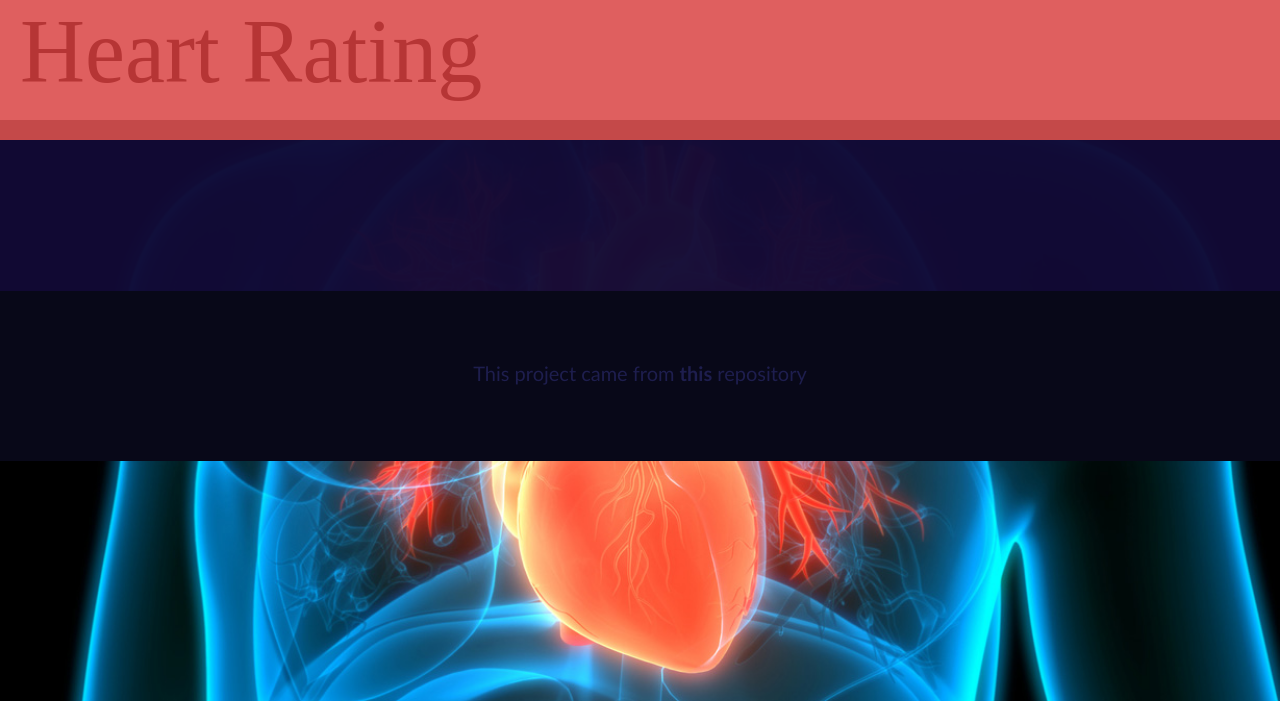
After one commit to chalory/data-hackfest-2023, a Flask app: template data-hackfest-2023-main/templates/results.html in a window 1280 px wide. The commit adds this page. Shown: the top 701 px of the page. Run offline with Flask 3, Linux system fonts and the light colour scheme; the template is opened without the code that fills it, so the values that code supplies are empty.

Commit message:
Final commit @ 10:06 AM EDT

```diff
--- /dev/null
+++ b/data-hackfest-2023-main/app.py
@@ -0,0 +1,22 @@
+from flask import Flask, render_template, request
+
+app = Flask(__name__)
+
+@app.route('/', methods=["GET", "POST"])
+def hello():
+    if(request.method == "GET"):
+        return render_template("index.html")
+    else:
+        message = ""
+        result = 0.8
+
+        if 0 < result <= 0.2:
+            message = "You are very healthy! You are at little to no risk of heart failure"
+        elif 0.2 < result <= 0.5:
+            message = "You are well! You are at moderate risk of heart failure"
+        elif 0.5 < result <= 0.8:
+            message = "You are at risk! You are at above-average risk of heart failure"
+        elif 0.8 < result <= 1.0:
+            message = "You are at severe risk of heart failure! Please seek medical attention!"
+
+        return render_template("results.html", msg=message)
--- a/data-hackfest-2023-main/static/style.css
+++ b/data-hackfest-2023-main/static/style.css
@@ -1,5 +1,5 @@
 body{
-    color: rgb(111, 111, 167);
+    color: rgb(46, 46, 107);
     font-family: 'Trebuchet MS', 'Lucida Sans Unicode', 'Lucida Grande', 'Lucida Sans', Arial, sans-serif;
     padding: 0;
     margin: 0;
@@ -8,6 +8,8 @@ body{
 
     background-image: url("../images/Background.jpg");
     background-size: cover;
+    position:relative;
+    min-height: 100%;
 }
 
 header{
@@ -63,7 +65,7 @@ footer p, footer a{
     text-decoration: none;
 }
 
-.main{
+.main, .results{
     position: relative;
 
     z-index: 2;
@@ -73,8 +75,6 @@ footer p, footer a{
     border: 0;
 
     justify-content: center;
-
-
 }
 
 .main p{
@@ -137,3 +137,23 @@ label{
     margin-bottom: 2cm;
     box-shadow: 10px;
 }
+
+.results{
+    padding: 2cm;
+    margin:0;
+    border:0;
+    position: relative;
+    min-height: fit-content;
+}
+
+.results p{
+    position: relative;
+    text-align: left;
+    font-size: 4cm;
+    line-height: 3.8cm;
+
+    border:0;
+    padding:0;
+    margin:0;
+    width: 70%;
+}
--- a/data-hackfest-2023-main/templates/index.html
+++ b/data-hackfest-2023-main/templates/index.html
@@ -1,7 +1,7 @@
 <!DOCTYPE HTML>
 <html>
     <head>
-        <title>Collaborate</title>
+        <title>Heart Rating</title>
         <link href="../static/style.css" rel="stylesheet">
     </head>
     <body>
--- /dev/null
+++ b/data-hackfest-2023-main/templates/results.html
@@ -0,0 +1,19 @@
+<!DOCTYPE HTML>
+<html>
+    <head>
+        <title>Heart Rating</title>
+        <link href="../static/style.css" rel="stylesheet">
+    </head>
+
+    <body>
+        <header>
+            <h1>Heart Rating</h1>
+        </header>
+        <div class="results">
+            <p>{{msg}}</p>
+        </div>
+        <footer>
+            <p>This project came from <a href="https://github.com/chalory/data-hackfest-2023.git"><strong>this</strong></a> repository</p>
+        </footer>
+    </body>
+</html>
```
Also changed, not shown: data-hackfest-2023-main/hello.py (deleted, +0 -9 lines).
